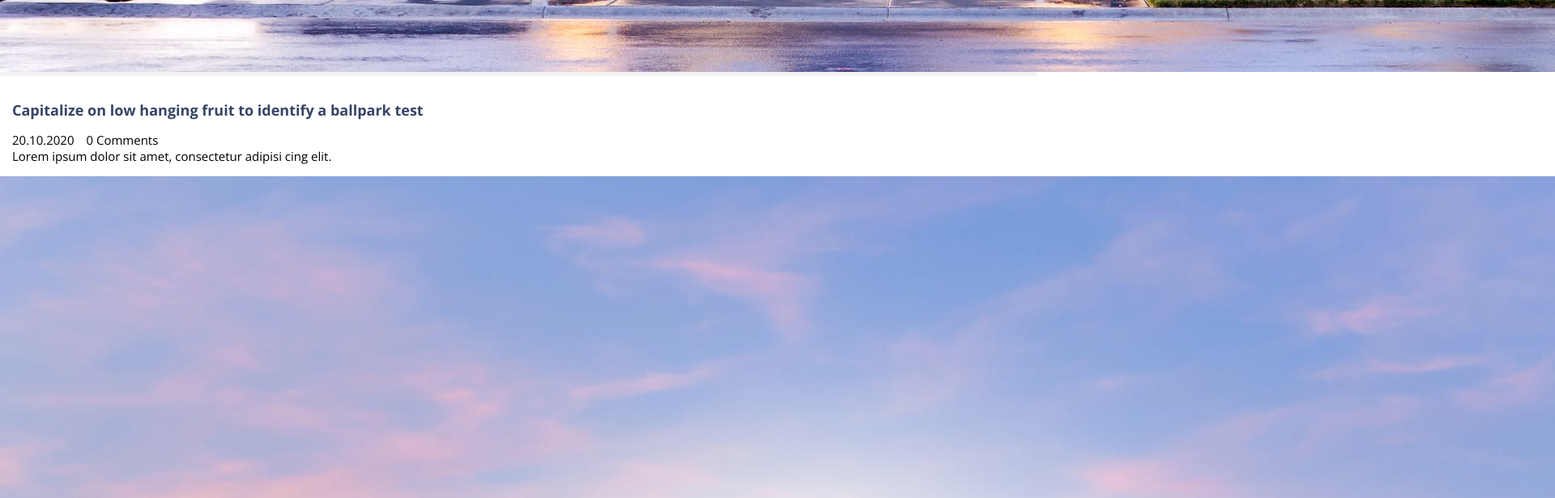
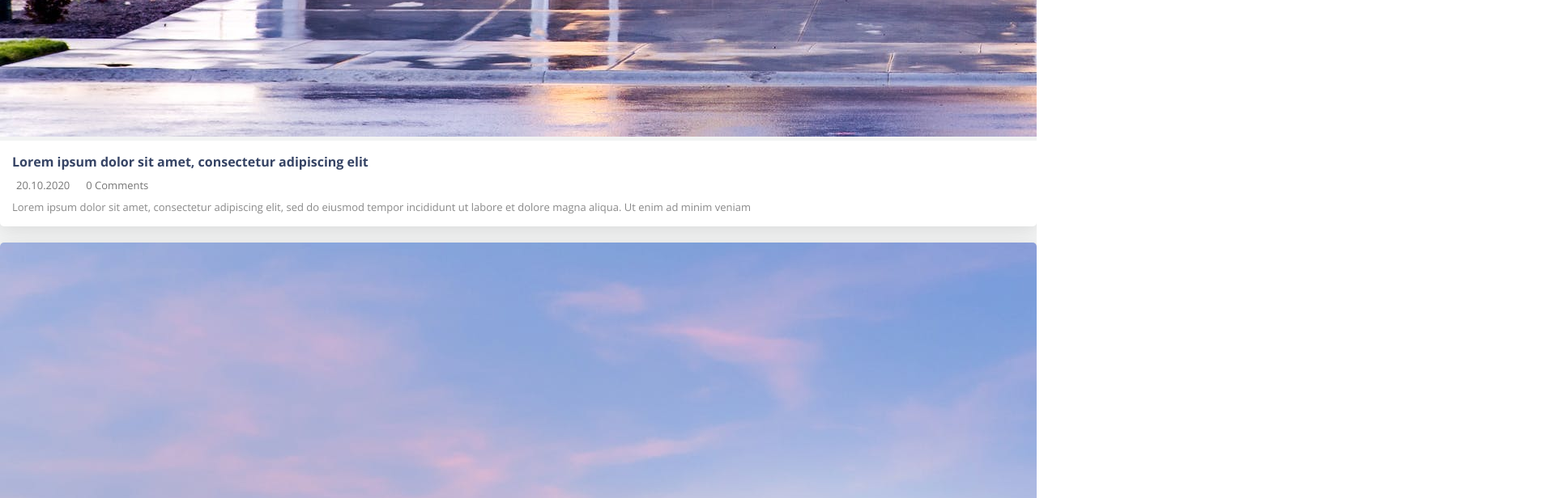
Before and after one commit to musabalki/reactjs-real-estate-template, a React (Create React App) app: page /blog in a window 1280 px wide. Shown: the part 1880-2496 px from the top of the page at 81% size, 1920 px wide, since content can reach past the window. Built offline with nearby package versions, Linux system fonts and the light colour scheme; the HTML template or start-up script is replaced by a standard one.

Commit message:
Edited blog page

```diff
--- a/src/App.css
+++ b/src/App.css
@@ -408,8 +408,8 @@ section {
   color: white;
 }
 .page-content{
-  margin-top: 5em;
-  margin-bottom: 5em;
+  padding-top: 5em;
+  padding-bottom: 5em;
 }
 .page-top .page-title{
   font-size: 35px;
@@ -467,28 +467,43 @@ section {
 .blog{
   background: #82858c1a;
 }
+.blog-item{
+  box-shadow: rgba(17, 17, 26, 0.05) 0px 4px 16px, rgba(17, 17, 26, 0.05) 0px 8px 32px;
+  overflow: hidden;
+  border-radius: 5px;
+  margin-bottom: 20px;
+}
 .blog-content{
   padding: 15px;
   background: #fff;
-
-  font-size: 15px;
 }
 .blog-title{
-  font-size: 18px;
+  font-size: 16px;
   font-weight: bold;
   color: #364465;
+  margin: 0;
+}
+.blog-title a{
+  color: inherit;
+  text-decoration: none;
 }
 .blog-text{
-  font-size: 15px;
+  color: #797979e0;
+  font-size: 13px;
 }
 .blog-info{
   display: flex;
+  margin: 9px 0px;
 }
 .blog-info-item{
-  font-size: 15px;
+  font-size: 13px;
+  color: #757575;
 }
 .blog-info-item:nth-child(1){
   margin-right: 15px;
+}
+.blog .fa-calendar-alt,.blog .fa-comments{
+  margin-right: 5px;
 }
 /* Blog End */
 
--- a/src/components/BestFlatItem.js
+++ b/src/components/BestFlatItem.js
@@ -1,3 +1,4 @@
+import {Link} from "react-router-dom"
 const BestFlatItem = ({flatState}) => {
     return (
         <div className="best-estate">
@@ -7,8 +8,8 @@ const BestFlatItem = ({flatState}) => {
                     <div className={`best-estate-state ${flatState ==="For Rent" ? "bg-green" : "bg-red" }`}>{flatState}</div>
                 </div>
                 <div className="best-estate-content">
-                    <h4><a href="#">Lorem Ipsum</a></h4>
-                    <span><a href="#">Lorem Ipsum</a></span>
+                    <h4><Link to="/">Lorem Ipsum</Link></h4>
+                    <span><Link to="/">Lorem Ipsum</Link></span>
                 </div>
                 <div className="best-estate-features">
                     <div className="d-flex">
--- a/src/components/Blog.js
+++ b/src/components/Blog.js
@@ -1,3 +1,5 @@
+import BlogItem from "./BlogItem"
+
 const Blog = () => {
     return (
         <section className="blog">
@@ -11,83 +13,17 @@ const Blog = () => {
                     </div>
                 </div>
             </div>
-            <div className="container">
-                <div className="row">
-                    <div className="col-lg-3">
-                        <div className="blog-item">
-                            <div className="blog-img">
-                                <img src="/img/product1.jpeg" className="w-100" />
-                            </div>
-                            <div className="blog-content">
-                                <h2 className="blog-title">
-                                    Capitalize on low hanging fruit to identify a ballpark test
-                                </h2>
-                                <div className="blog-info">
-                                    <div className="blog-info-item"><i class="far fa-calendar-alt "></i><span>20.10.2020</span></div>
-                                    <div className="blog-info-item"><i class="far fa-comments"></i><span>0 Comments</span></div>
-                                </div>
-                                <div className="blog-text">
-                                    Lorem ipsum dolor sit amet, consectetur adipisi cing elit.
-                                </div>
-                            </div>
-                        </div>
-                    </div>
-                    <div className="col-lg-3">
-                        <div className="blog-item">
-                            <div className="blog-img">
-                                <img src="/img/product1.jpeg" className="w-100" />
-                            </div>
-                            <div className="blog-content">
-                                <h2 className="blog-title">
-                                    Capitalize on low hanging fruit to identify a ballpark test
-                                </h2>
-                                <div className="blog-info">
-                                    <div className="blog-info-item"><i class="far fa-calendar-alt "></i><span>20.10.2020</span></div>
-                                    <div className="blog-info-item"><i class="far fa-comments"></i><span>0 Comments</span></div>
-                                </div>
-                                <div className="blog-text">
-                                    Lorem ipsum dolor sit amet, consectetur adipisi cing elit.
-                                </div>
-                            </div>
-                        </div>
-                    </div>
-                    <div className="col-lg-3">
-                        <div className="blog-item">
-                            <div className="blog-img">
-                                <img src="/img/product1.jpeg" className="w-100" />
-                            </div>
-                            <div className="blog-content">
-                                <h2 className="blog-title">
-                                    Capitalize on low hanging fruit to identify a ballpark test
-                                </h2>
-                                <div className="blog-info">
-                                    <div className="blog-info-item"><i class="far fa-calendar-alt "></i><span>20.10.2020</span></div>
-                                    <div className="blog-info-item"><i class="far fa-comments"></i><span>0 Comments</span></div>
-                                </div>
-                                <div className="blog-text">
-                                    Lorem ipsum dolor sit amet, consectetur adipisi cing elit.
-                                </div>
-                            </div>
-                        </div>
-                    </div>
-                    <div className="col-lg-3">
-                        <div className="blog-item">
-                            <div className="blog-img">
-                                <img src="/img/product1.jpeg" className="w-100" />
-                            </div>
-                            <div className="blog-content">
-                                <h2 className="blog-title">
-                                    Capitalize on low hanging fruit to identify a ballpark test
-                                </h2>
-                                <div className="blog-info">
-                                    <div className="blog-info-item"><i class="far fa-calendar-alt "></i><span>20.10.2020</span></div>
-                                    <div className="blog-info-item"><i class="far fa-comments"></i><span>0 Comments</span></div>
-                                </div>
-                                <div className="blog-text">
-                                    Lorem ipsum dolor sit amet, consectetur adipisi cing elit.
-                                </div>
-                            </div>
-                        </div>
+            <div className="page-content">
+                <div className="container">
+                    <div className="row">
+                        <BlogItem />
+                        <BlogItem />
+                        <BlogItem />
+                        <BlogItem />
+                        <BlogItem />
+                        <BlogItem />
+                        <BlogItem />
+                        <BlogItem /><BlogItem />
                     </div>
                 </div>
             </div>
--- /dev/null
+++ b/src/components/BlogItem.js
@@ -0,0 +1,25 @@
+import {Link} from "react-router-dom"
+
+const BlogItem = () => {
+    return (
+        <div className="col-lg-4">
+            <div className="blog-item">
+                <div className="blog-img">
+                    <img src="/img/product1.jpeg" alt="product" className="w-100" />
+                </div>
+                <div className="blog-content">
+                    <h2 className="blog-title"><Link to="/">Lorem ipsum dolor sit amet, consectetur adipiscing elit</Link></h2>
+                    <div className="blog-info">
+                        <div className="blog-info-item"><i className="far fa-calendar-alt "></i><span>20.10.2020</span></div>
+                        <div className="blog-info-item"><i className="far fa-comments"></i><span>0 Comments</span></div>
+                    </div>
+                    <div className="blog-text">
+                    Lorem ipsum dolor sit amet, consectetur adipiscing elit, sed do eiusmod tempor incididunt ut labore et dolore magna aliqua. Ut enim ad minim veniam
+                                </div>
+                </div>
+            </div>
+        </div>
+    )
+}
+
+export default BlogItem
```
Also changed, not shown: 1 other file (tests, documents, lock files or other folders).
